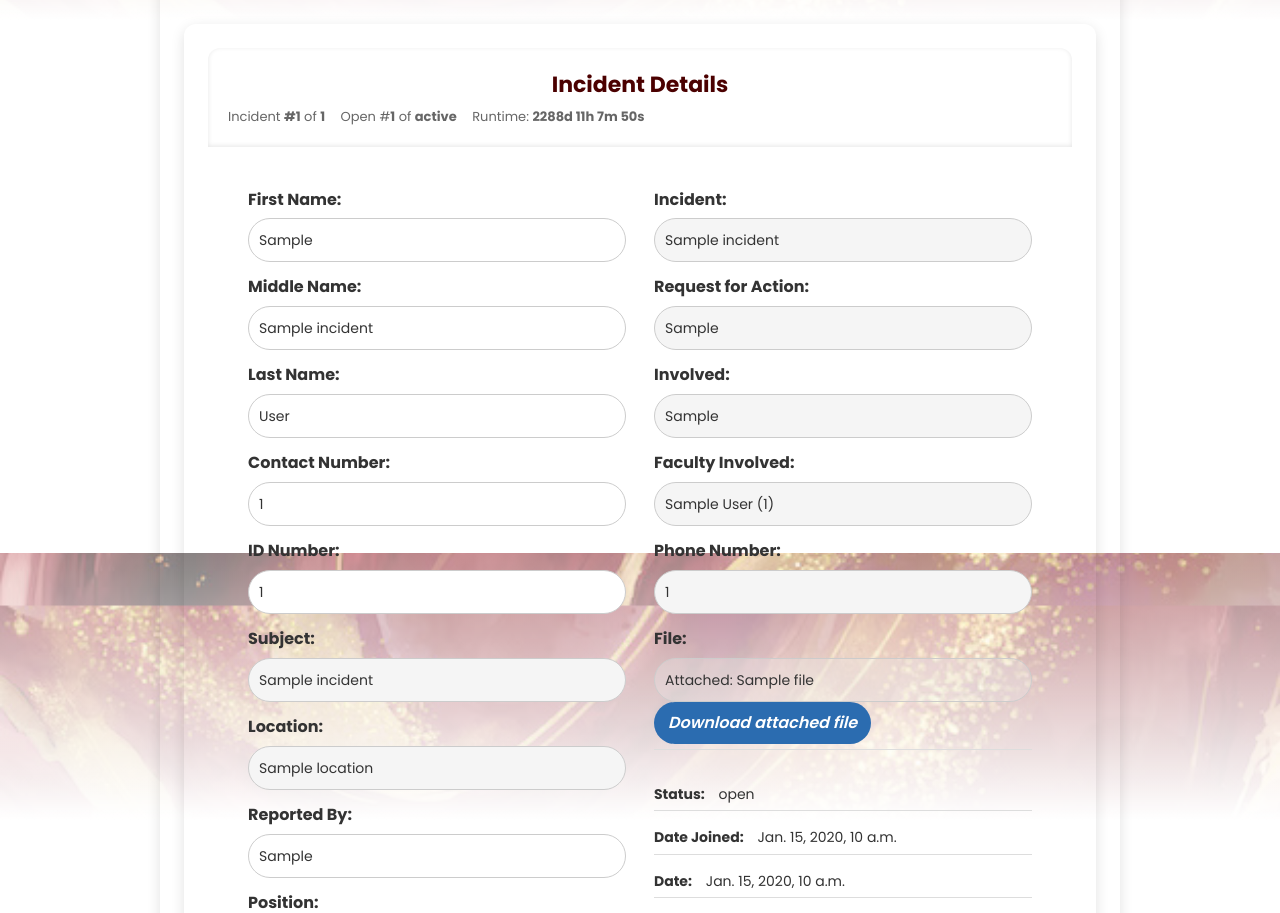
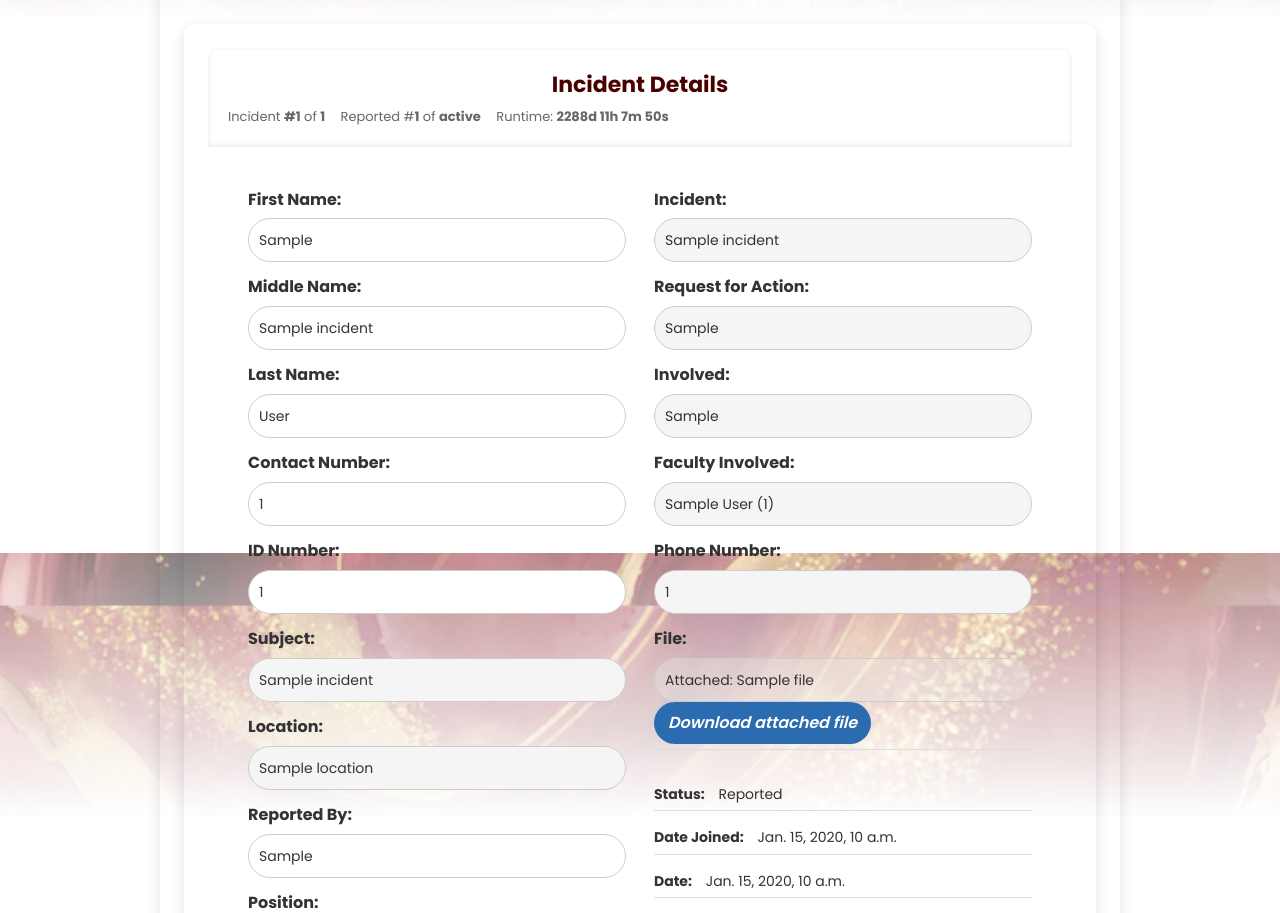
Before and after one commit to sh3ki/ISSC, a Django app: template issc/main/templates/incident/details.html in a window 1280 px wide. Shown: the part 247-1160 px from the top of the page. Run offline with Django 5.2, Linux system fonts and the light colour scheme; the template is opened without the code that fills it: most values are stand-ins (such as "Sample title", 1, 10 or a date in 2020); some libraries are stand-ins or nearby versions.

Commit message:
Update issc/main/templates/incident/details.html

```diff
--- a/issc/main/templates/incident/details.html
+++ b/issc/main/templates/incident/details.html
@@ -17,7 +17,18 @@
                     <span>Incident <strong>#{{ incident_number }}</strong> of <strong>{{ total_incidents }}</strong></span>
                 {% endif %}
                 {% if incident_status_number %}
-                    <span style="margin-left:12px;">{{ incident.status|title }} #<strong>{{ incident_status_number }}</strong> of <strong>{{ status_count_for_incident }}</strong></span>
+                    <span style="margin-left:12px;">
+                        {% if incident.status == 'open' %}
+                            Reported
+                        {% elif incident.status == 'pending' %}
+                            Under Investigation
+                        {% elif incident.status == 'closed' %}
+                            Resolved
+                        {% else %}
+                            {{ incident.status|title }}
+                        {% endif %}
+                        #<strong>{{ incident_status_number }}</strong> of <strong>{{ status_count_for_incident }}</strong>
+                    </span>
                     {% if incident.status == 'open' or incident.status == 'pending' %}
                         <span style="margin-left:12px;">Runtime: <strong><span id="runtime-display" data-created="{{ incident.date_joined|date:'c' }}">Calculating...</span></strong></span>
                     {% endif %}
@@ -156,7 +167,17 @@
                     </div>
 
                     <div class="detail-field small-info">
-                        <p><strong>Status:</strong> {{ incident.status }}</p>
+                        <p><strong>Status:</strong>
+                            {% if incident.status == 'open' %}
+                                Reported
+                            {% elif incident.status == 'pending' %}
+                                Under Investigation
+                            {% elif incident.status == 'closed' %}
+                                Resolved
+                            {% else %}
+                                {{ incident.status }}
+                            {% endif %}
+                        </p>
                         <p><strong>Date Joined:</strong> {{ incident.date_joined }}</p>
                         <p><strong>Date:</strong> {{ incident.date }}</p>
                         <p><strong>Time:</strong> {{ incident.time }}</p>
@@ -332,9 +353,9 @@
                         <div>
                             <label><strong>Status</strong></label>
                             <select name="status">
-                                <option value="open" {% if incident.status == 'open' %}selected{% endif %}>Open</option>
-                                <option value="pending" {% if incident.status == 'pending' %}selected{% endif %}>Ongoing</option>
-                                <option value="closed" {% if incident.status == 'closed' %}selected{% endif %}>Closed</option>
+                                <option value="open" {% if incident.status == 'open' %}selected{% endif %}>Reported</option>
+                                <option value="pending" {% if incident.status == 'pending' %}selected{% endif %}>Under Investigation</option>
+                                <option value="closed" {% if incident.status == 'closed' %}selected{% endif %}>Resolved</option>
                             </select>
                         </div>
 
```
